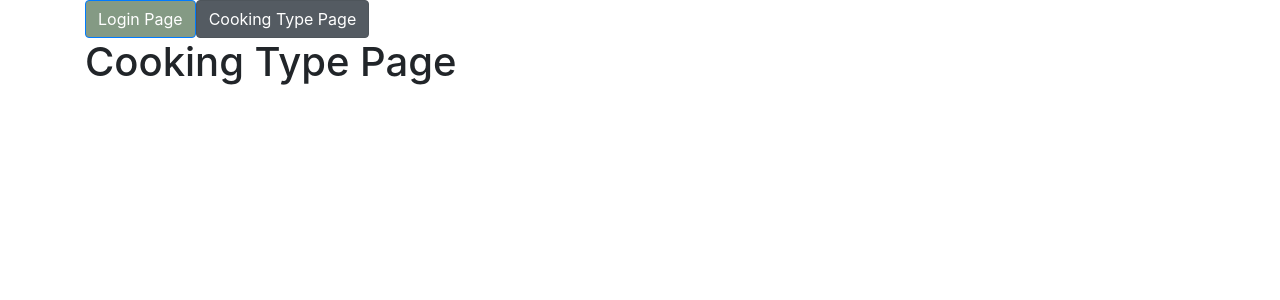
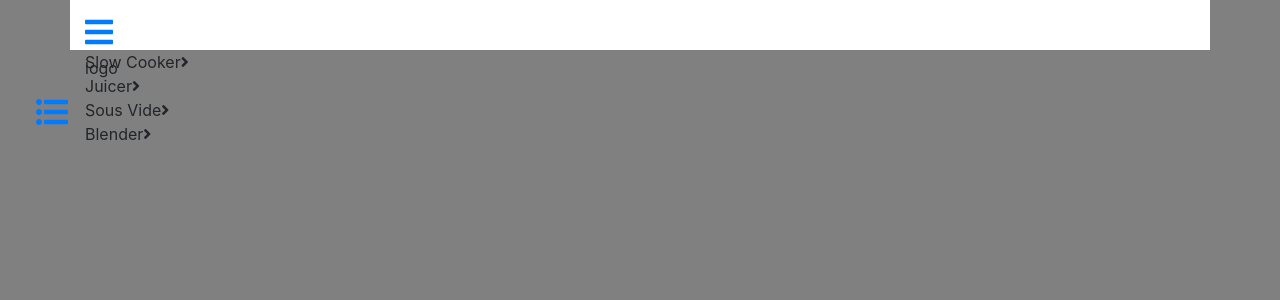
Before and after one commit to project-feed-me/feed-me-ui, an Angular app: page /cooking-type in a window 1280 px wide. Shown: the top 300 px of the page. Built offline with nearby package versions, Linux system fonts and the light colour scheme.

Commit message:
Added bootstrap v3 Added url link to font awesome icons Added basic code for a navigation bar with icons and placeholder text for logo image Added prep code for finishing cooking type page

```diff
--- a/package.json
+++ b/package.json
@@ -28,7 +28,7 @@
     "@angular/platform-browser": "^5.2.0",
     "@angular/platform-browser-dynamic": "^5.2.0",
     "@angular/router": "^5.2.0",
-    "bootstrap": "^4.0.0",
+    "bootstrap3": "^3.3.5",
     "core-js": "^2.4.1",
     "cross-var": "^1.1.0",
     "rxjs": "^5.5.6",
--- a/src/app/app.component.html
+++ b/src/app/app.component.html
@@ -1,7 +1,9 @@
-<div class="container">
-  <nav>
-    <a class="btn btn-primary" id="global-green" routerLink="/login" routerLinkActive="active">Login Page</a>
-    <a class="btn btn-secondary" routerLink="/cooking-type" routerLinkActive="active">Cooking Type Page</a>
-  </nav>
-  <router-outlet></router-outlet>
+<div class="simply-fed">
+    <div class="container">
+        <!-- <nav>
+          <a class="btn  global-green" routerLink="/login" routerLinkActive="active">Login Page</a>
+          <a class="btn btn-secondary" routerLink="/cooking-type" routerLinkActive="active">Cooking Type Page</a>
+        </nav> -->
+        <router-outlet></router-outlet>
+    </div>
 </div>
--- a/src/app/app.module.ts
+++ b/src/app/app.module.ts
@@ -6,13 +6,14 @@ import { AppRoutingModule } from './app-routing.module';
 
 import { loginComponent } from './login/login.component';
 import { CookTypeComponent } from './cook-food-type/cook-type.component';
-
+import { NavigationBarComponent } from './navigation-bar/navigation-bar.component';
 
 @NgModule({
   declarations: [
     AppComponent,
     CookTypeComponent,
-    loginComponent
+    loginComponent,
+    NavigationBarComponent
   ],
   imports: [
     BrowserModule,
--- a/src/app/cook-food-type/cook-type.component.html
+++ b/src/app/cook-food-type/cook-type.component.html
@@ -1 +1,19 @@
-<h1>{{title}}</h1>
+<navigation-bar></navigation-bar>
+<div>
+	<div class="sf-cooking-type-wrapper">
+		<span>Slow Cooker</span>
+		<span class="fas fa-angle-right"></span>
+	</div>
+	<div>
+		<span>Juicer</span>
+		<span class="fas fa-angle-right"></span>
+	</div>
+	<div>
+		<span>Sous Vide</span>
+		<span class="fas fa-angle-right"></span>
+	</div>
+	<div>
+		<span>Blender</span>
+		<span class="fas fa-angle-right"></span>
+	</div>
+</div>
--- /dev/null
+++ b/src/app/navigation-bar/navigation-bar.component.html
@@ -0,0 +1,11 @@
+<div class="row">
+	<div class="sf-nav-bar-wrapper col-12">
+  	<a class="col-xs-4 sf-menu-button">
+			<span class="fas fa-bars"></span>
+	  </a>
+  	<div class="col-xs-4">logo</div>
+    <a class="col-xs-4 sf-menu-button">
+			<span class="fas fa-list-ul align-right"></span>
+		</a>
+ </div>
+</div>
--- /dev/null
+++ b/src/app/navigation-bar/navigation-bar.component.ts
@@ -0,0 +1,9 @@
+import { Component } from '@angular/core';
+
+@Component({
+  selector: 'navigation-bar',
+  templateUrl: './navigation-bar.component.html',
+})
+export class NavigationBarComponent {
+  title = 'login Page';
+}
--- a/src/index.html
+++ b/src/index.html
@@ -4,9 +4,10 @@
   <meta charset="utf-8">
   <title>FeedMeApp</title>
   <base href="/">
-
   <meta name="viewport" content="width=device-width, initial-scale=1">
-  <link rel="icon" type="image/x-icon" href="favicon.ico">
+<!-- line awesome icon link for now. Will look to internally integrate this later -->
+<link href="https://use.fontawesome.com/releases/v5.0.8/css/all.css" rel="stylesheet">
+<link rel="icon" type="image/x-icon" href="favicon.ico">
 </head>
 <body>
   <app-root></app-root>
--- a/src/styles.scss
+++ b/src/styles.scss
@@ -1,7 +1,40 @@
 /* You can add global styles to this file, and also import other style files */
 $global-green: #849a84;
 
+@mixin align-nav-parent {
+	display: inline-block;
+	position: relative;
+	height: 100%;
+}
+@mixin align-nav-icon {
+	position: absolute;
+	top: 16px;
+	font-size: 2rem;
+}
+body{
+    background: gray;
+}
 
-#global-green{
-    background: $global-green;
+.simply-fed {
+    /*nav bar SCSS */
+    .sf-nav-bar-wrapper {
+        background: white;
+        height: 50px;
+        .sf-menu-button{
+					@include align-nav-parent();
+            span{
+							@include align-nav-icon();
+							&.align-right{
+								right: 17px;
+							}
+						}
+        }
+		}
+		/*cooking type page scss */
+		.sf-cooking-type-wrapper{
+
+		}
+    .global-green{
+        background: $global-green;
+    }
 }
```
